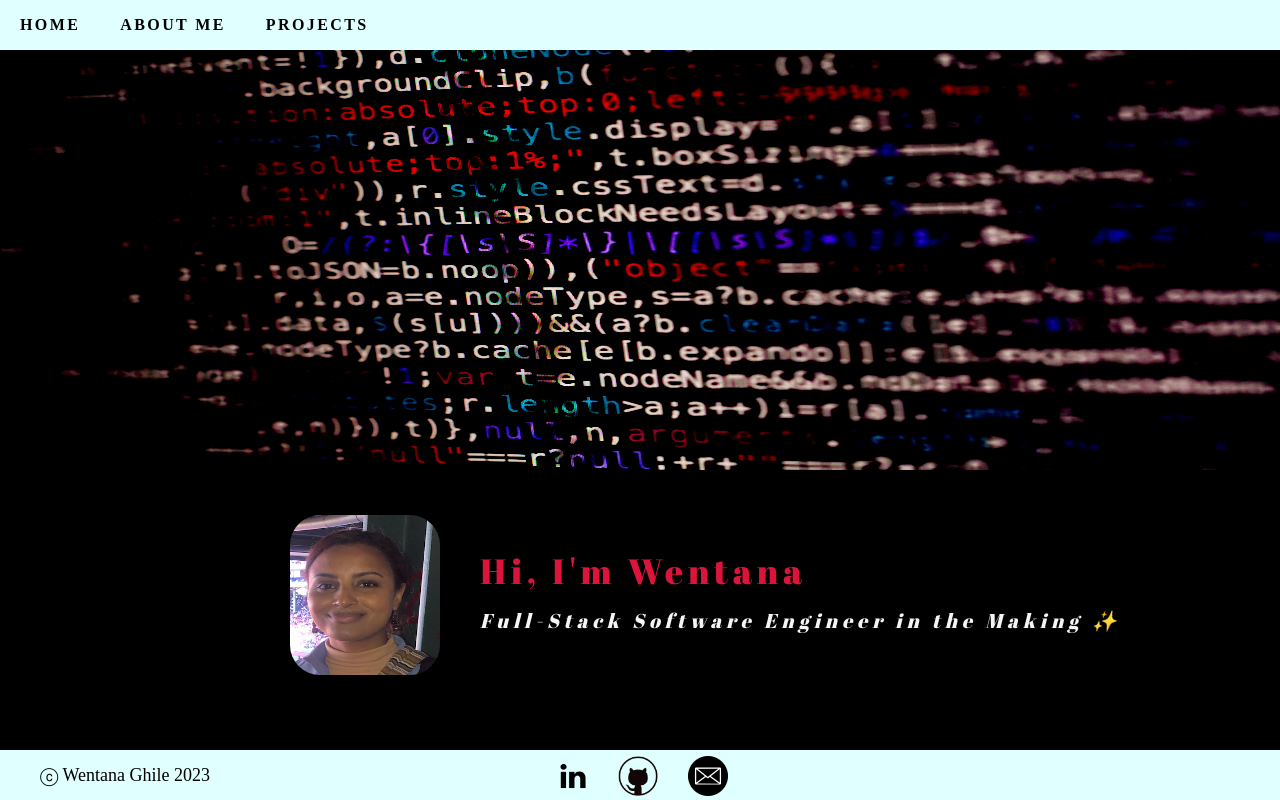
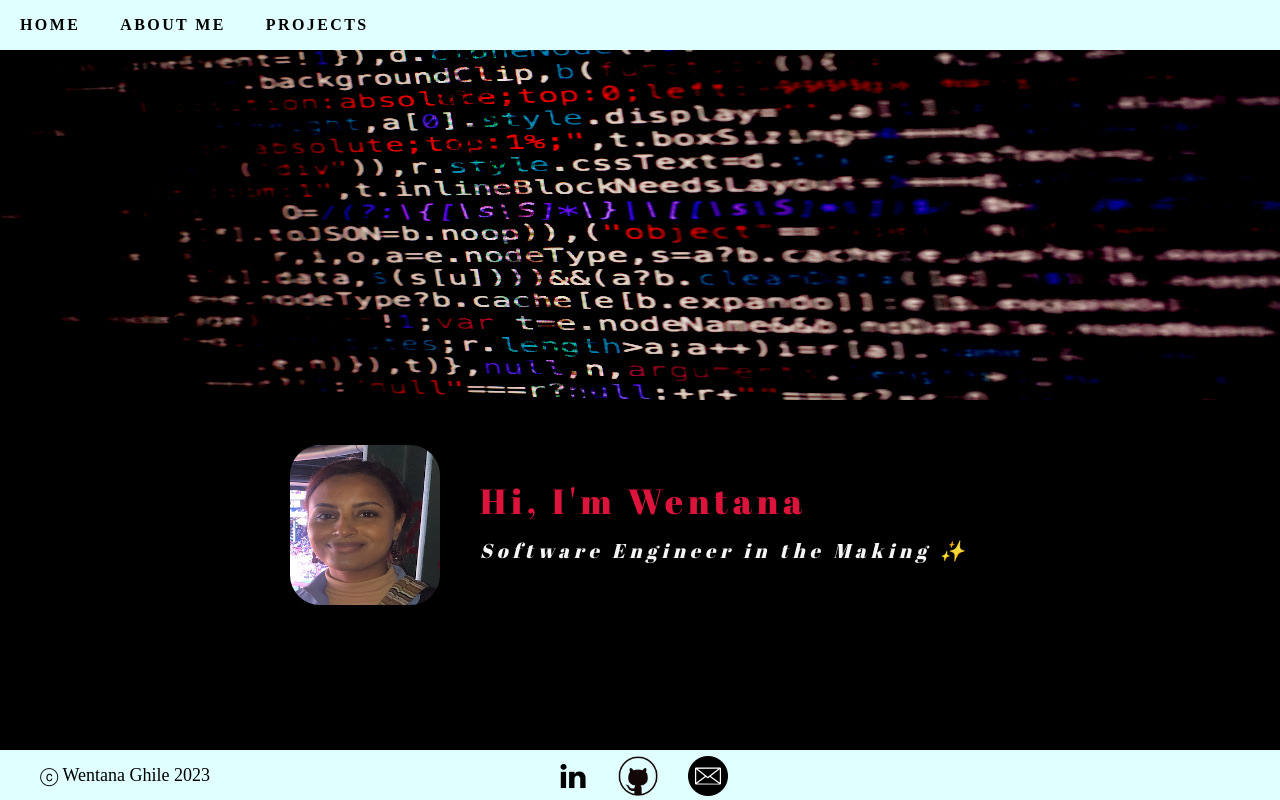
Before and after one commit to wghile/portfolio, a React (Vite) app: page / in a window 1280 px wide. Built offline with nearby package versions, Linux system fonts and the light colour scheme; a web font is replaced by a local one.

Commit message:
minor styling changes to home and project components

```diff
--- a/src/App.css
+++ b/src/App.css
@@ -54,11 +54,11 @@
   background-image: url('/images/coding.jpeg');
   background-repeat: no-repeat;
   background-position: top;
-  background-size: 100% 60%;
+  background-size: 100% 50%;
   background-blend-mode: hard-light;
 
   display: grid;
-  grid-template-rows: 60% 250px;
+  grid-template-rows: 50% 250px;
   justify-items: center;
   align-items: center;
 }
@@ -177,7 +177,8 @@
   display: flex;
   align-items: center;
   justify-content: center;
-  margin-top: 50px;
+  margin-top: 20px;
+  margin-bottom: 40px;
 }
   .Projects > #tech-list > p{
     font-family: monospace;
--- a/src/components/Home.jsx
+++ b/src/components/Home.jsx
@@ -10,7 +10,7 @@ export default function Home() {
             Hi, I'm Wentana
           </p>
           <p id='goals'>
-            Full-Stack Software Engineer in the Making ✨
+            Software Engineer in the Making ✨
           </p>
         </div>
     </div>
--- a/src/components/Projects.jsx
+++ b/src/components/Projects.jsx
@@ -35,7 +35,7 @@ export default function Projects() {
             </li>
         </ul>
         <div id="projects">
-            <div className="project-unit">
+            <div className="project-unit render">
                 <a href="https://propertymanagementtool.netlify.app/" target="_blank">
                     <img className='project-img' src = '/images/pmt.png'/>
                 </a>
@@ -44,13 +44,14 @@ export default function Projects() {
                         ❓ Full Stack Application for property management
                     </p>
                     <p>
-                        🔨 Built with: React, CSS, Node.js, Express, MongoDB
+                        🔨 Built with: React + Vite, Node.js, Express, MongoDB, CSS
                     </p>
                     <p>
                         🔍 Find more details about the project on Github
                         <a href="https://github.com/wghile/PM-Tool-React" target="_blank">
                             <img className='repo-link' src='/images/github-icon2.png'/>
                         </a>
+                        <span className='marker'>*</span>
                     </p>
                 </div>
             </div>
```
